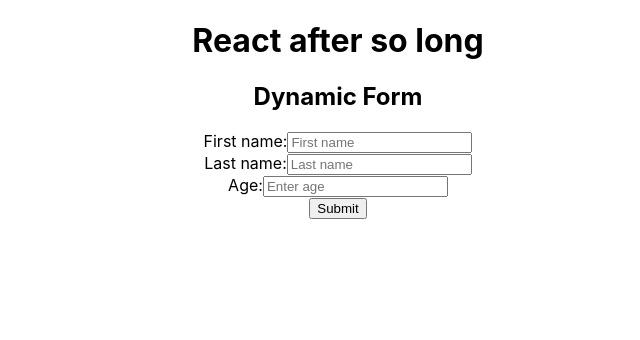
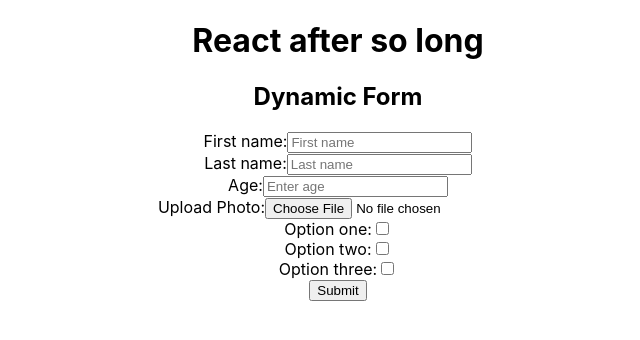
Before and after one commit to iLLumi-420/task, a React (Create React App) app: page / in a window 1280 px wide. Shown: the top 340 px of the page, without its empty margins (302-942 px from the left). Built offline with nearby package versions, Linux system fonts and the light colour scheme.

Commit message:
checkbox file

```diff
--- a/src/App.js
+++ b/src/App.js
@@ -32,6 +32,30 @@ const personSchema = [
       min_value: 18,
     },
   },
+  {
+    type: "file",
+    name: "Profile",
+    // placeholder: "Upload Photo",
+    label: "Upload Photo",
+  },
+  {
+    type: "checkbox",
+    name: "one",
+    // placeholder: "Upload Photo",
+    label: "Option one",
+  },
+  {
+    type: "checkbox",
+    name: "two",
+    // placeholder: "Upload Photo",
+    label: "Option two",
+  },
+  {
+    type: "checkbox",
+    name: "three",
+    // placeholder: "Upload Photo",
+    label: "Option three",
+  },
 ];
 
 function App() {
--- a/src/form.js
+++ b/src/form.js
@@ -1,11 +1,39 @@
-import { useState } from "react";
+import { useState, useEffect } from "react";
 
 function Form({ schema }) {
   const [formValues, setFormValues] = useState({});
 
+  useEffect(() => {
+    const initializeFormValues = () => {
+      const initialValues = {};
+
+      schema.forEach((data) => {
+        const { name, type } = data;
+
+        if (type === "checkbox") {
+          initialValues[name] = false;
+        } else if (type === "file") {
+          initialValues[name] = null;
+        } else {
+          initialValues[name] = "";
+        }
+      });
+
+      setFormValues(initialValues);
+    };
+
+    initializeFormValues();
+  }, [schema]);
+
   const handleChange = (e) => {
-    const { name, value } = e.target;
+    const { name, value, type, checked, files } = e.target;
+    if (type === "checkbox") {
+      setFormValues((prevValues) => ({ ...prevValues, [name]: checked }));
+    } else if (type === "file") {
+      setFormValues((prevValues) => ({ ...prevValues, [name]: files[0] }));
+    } else {
       setFormValues((previousData) => ({ ...previousData, [name]: value }));
+    }
   };
 
   const handleValidation = (data, value) => {
@@ -42,6 +70,7 @@ function Form({ schema }) {
         "Please fix the following errors: \n" + Object.values(errors).join("\n")
       );
     }
+    console.log(formValues);
   };
 
   return (
@@ -54,13 +83,29 @@ function Form({ schema }) {
             return (
               <div key={data.name}>
                 <label>{data.label}</label>:
+                {data.type === "file" ? (
+                  <input
+                    type="file"
+                    name={data.name}
+                    onChange={handleChange}
+                    defaultValue={formValues[data.name]}
+                  />
+                ) : data.type === "checkbox" ? (
+                  <input
+                    type="checkbox"
+                    name={data.name}
+                    onChange={handleChange}
+                    defaultValue={formValues[data.name]}
+                  />
+                ) : (
                   <input
                     type={data.type}
                     name={data.name}
                     placeholder={data.placeholder}
                     onChange={handleChange}
-                  value={formValues[data.name] || ""}
+                    value={formValues[data.name]}
                   />
+                )}
                 <br />
               </div>
             );
```
Lines whose indentation alone changed are shown as unchanged.
